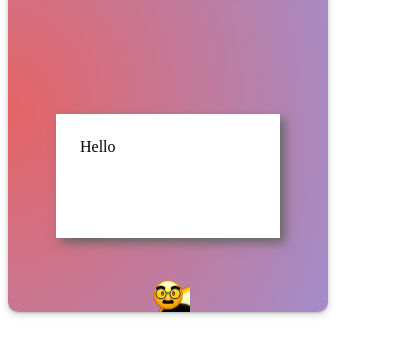
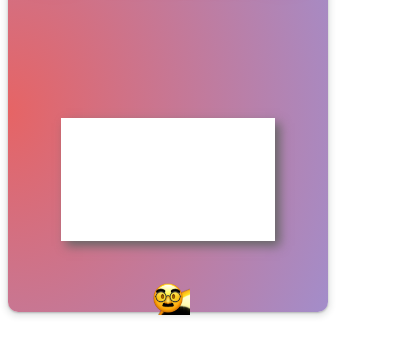
Before and after one commit to anvitaguptaa/bible-extension, a browser extension: page popup/popup.html in a window 400 px wide. Shown: the part 96-452 px from the top of the page. Drawn offline with Linux system fonts and the light colour scheme; files whose address does not match are found by name.

Commit message:
Fixed css for label design

```diff
--- a/popup/popup.css
+++ b/popup/popup.css
@@ -46,20 +46,31 @@ label {
     /* align-items: center; */
     /* justify-content: center; */
     /* text-align: center; */
-    width: 176px;
-    height: 100px;
+    width: 150px;
+    height: 120px;
     background-color: white;
-    margin-top: 5.5rem;
-    margin-bottom: 2rem;
+    margin-top: 5.7rem;
+    margin-bottom: 1rem;
     margin-left: auto;
     margin-right: auto;
     display: block;
-    padding: 1.5rem;
+    padding: 0.2rem;
+    padding-inline: 2rem;
     padding-bottom: 0;
     -webkit-box-shadow: 5px 5px 10px #666;
     -moz-box-shadow: 5px 5px 10px #666;
     box-shadow: 5px 5px 10px #666;
+    /* -webkit-box-shadow: 5px 5px 10px #666;
+    -moz-box-shadow: 5px 5px 10px #666;
+    box-shadow: 5px 5px 10px #666; */
+
+    display: flex;
+    align-items: center;
+    text-align: center;
+    font-family: 'Segoe UI', Tahoma, Geneva, Verdana, sans-serif;
+    font-size: large;
 }
+
 
 .generate {
     display:flex;
@@ -85,10 +96,6 @@ button {
     width: 2rem;
 }
 
-.display-label {
-    font-size: small;
-}
-
 @keyframes glow {
     from {
       text-shadow: 0 0 0px #fec3c3, 0 0 5px #7d70ab, 0 0 10px #7d70ab, 0 0 15px #7d70ab,
--- a/popup/popup.html
+++ b/popup/popup.html
@@ -9,7 +9,7 @@
 				<h1>&#128739 THE BIBLE &#128739</h1>
 			</div>
 
-			<label id="display-label">Hello</label>
+			<label id="display-label"></label>
 
 			<div class="generate">
 				<button id="generate-button">
```
